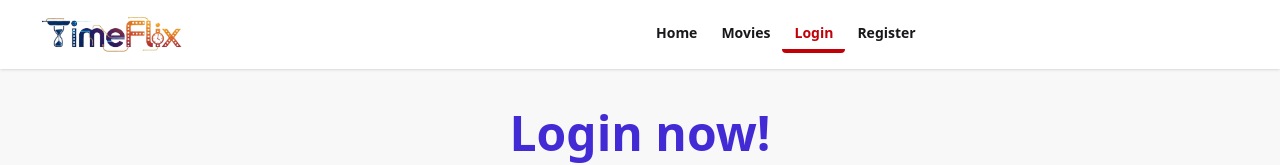
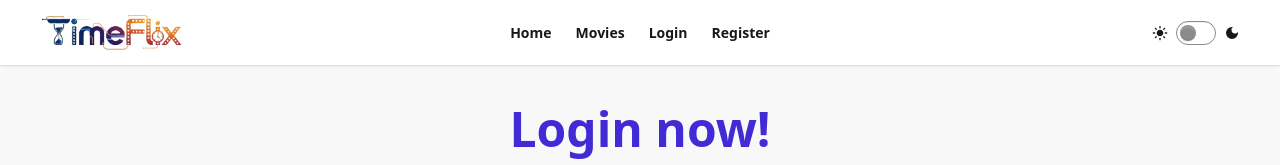
Before and after one commit to abubakar-arman/B12A10-movie-master-pro-client, a React (Vite) app: page /login in a window 1280 px wide. Shown: the top 165 px of the page. Built offline with nearby package versions, Linux system fonts and the light colour scheme; no server answers.

Commit message:
Add theme toggling feature

```diff
--- a/index.html
+++ b/index.html
@@ -1,5 +1,5 @@
 <!doctype html>
-<html lang="en">
+<html lang="en" data-theme="light">
   <head>
     <meta charset="UTF-8" />
     <meta name="viewport" content="width=device-width, initial-scale=1.0" />
--- a/src/components/Navbar.jsx
+++ b/src/components/Navbar.jsx
@@ -2,11 +2,21 @@ import React from 'react';
 import logo from '../assets/logo.png'
 import { NavLink, useNavigate } from 'react-router';
 import { useAuth } from '../contexts/AuthContext';
+import { useState } from 'react';
+import { useEffect } from 'react';
+import { MdDarkMode } from "react-icons/md";
+import { MdLightMode } from "react-icons/md";
 
 const Navbar = () => {
     const { logout, isAuthenticated, user } = useAuth()
     const navigate = useNavigate()
+    const [theme, setTheme] = useState(localStorage.getItem("theme") || "light")
     // console.log(user);
+    useEffect(() => {
+        const html = document.querySelector('html')
+        html.setAttribute('data-theme', theme)
+        localStorage.setItem('theme', theme)
+    }, [theme])
 
     // const links = [
     //     { title: 'Home', url: '/' },
@@ -50,8 +60,11 @@ const Navbar = () => {
         logout();
         navigate('/')
     }
-    console.log(333, user);
 
+    const handleTheme = checked => {
+        const theme = checked ? 'dark' : 'light'
+        setTheme(theme)
+    }
 
     return (
         <div className="navbar bg-base-100 shadow-sm lg:px-10">
@@ -76,7 +89,9 @@ const Navbar = () => {
                     {navLinks}
                 </ul>
             </div>
-            {isAuthenticated && <div className="navbar-end">
+            <div className="navbar-end">
+
+                {isAuthenticated &&
                     <div className="dropdown">
 
                         <div tabIndex={0} role='button' className="avatar mr-4">
@@ -94,8 +109,11 @@ const Navbar = () => {
                             </div>
                         </div>
                     </div>
-
-            </div>}
+                }
+                <div className="theme flex items-center gap-2">
+                <MdLightMode /><input onChange={(e) => handleTheme(e.target.checked)} checked={theme === 'dark' ? 'checked' : ''} type="checkbox" className="toggle" /><MdDarkMode />
+                </div>
+            </div>
         </div>
     );
 };
--- a/src/index.css
+++ b/src/index.css
@@ -2,6 +2,8 @@
 @plugin "daisyui" {
   themes: light --default, dark --prefersdark, synthwave, forest, night;
 }
+
+@custom-variant dark (&where([data-theme=dark], [data-theme=dark] *);)
 
 a.active {
   @apply text-red-700 border-b-4
--- a/src/pages/MovieDetails.jsx
+++ b/src/pages/MovieDetails.jsx
@@ -15,6 +15,7 @@ const MovieDetails = () => {
     const [movieOwner, setMovieOwner] = useState(false)
     // console.log('id:', id);
     // console.log(movie);
+
     useEffect(() => {
         // console.log(333, movie);
 
@@ -24,6 +25,8 @@ const MovieDetails = () => {
     }, [data, navigate])
 
     useEffect(() => {
+        if(!user) return
+
         fetch('/api/watchlist?email=' + user.email, {
             headers: {
                 authorization: 'Bearer ' + user.accessToken
@@ -38,6 +41,7 @@ const MovieDetails = () => {
     }, [user, id])
 
     useEffect(() => {
+        if(!user) return
         const movie = data?.result || {}
         if (movie.addedBy === user.email) {
         setMovieOwner(true)
@@ -53,6 +57,7 @@ const MovieDetails = () => {
 
 
     const handleWatchlist = () => {
+        if(!user) return
         const formData = {
             email: user.email,
             movieId: id,
```
Lines whose indentation alone changed are shown as unchanged.
